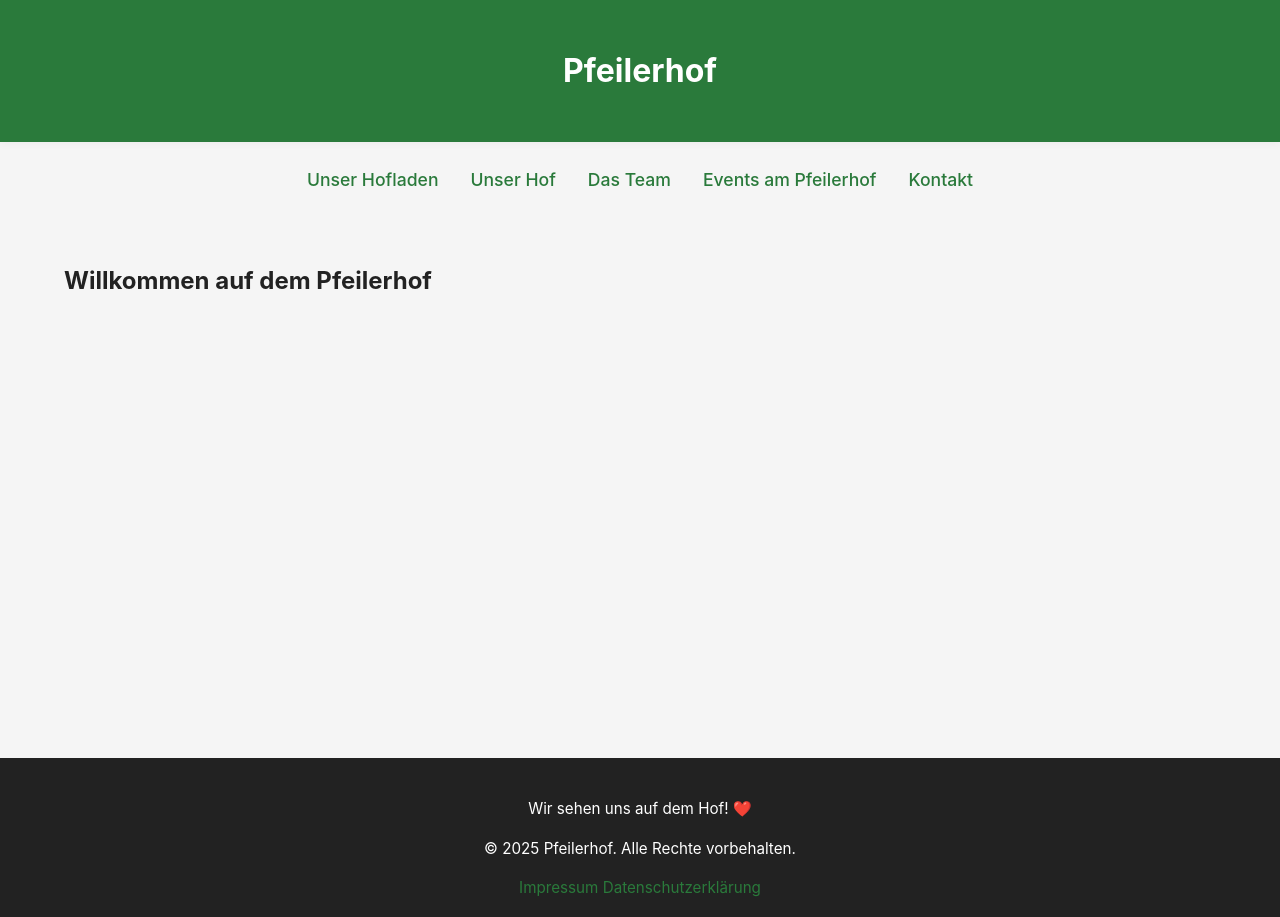
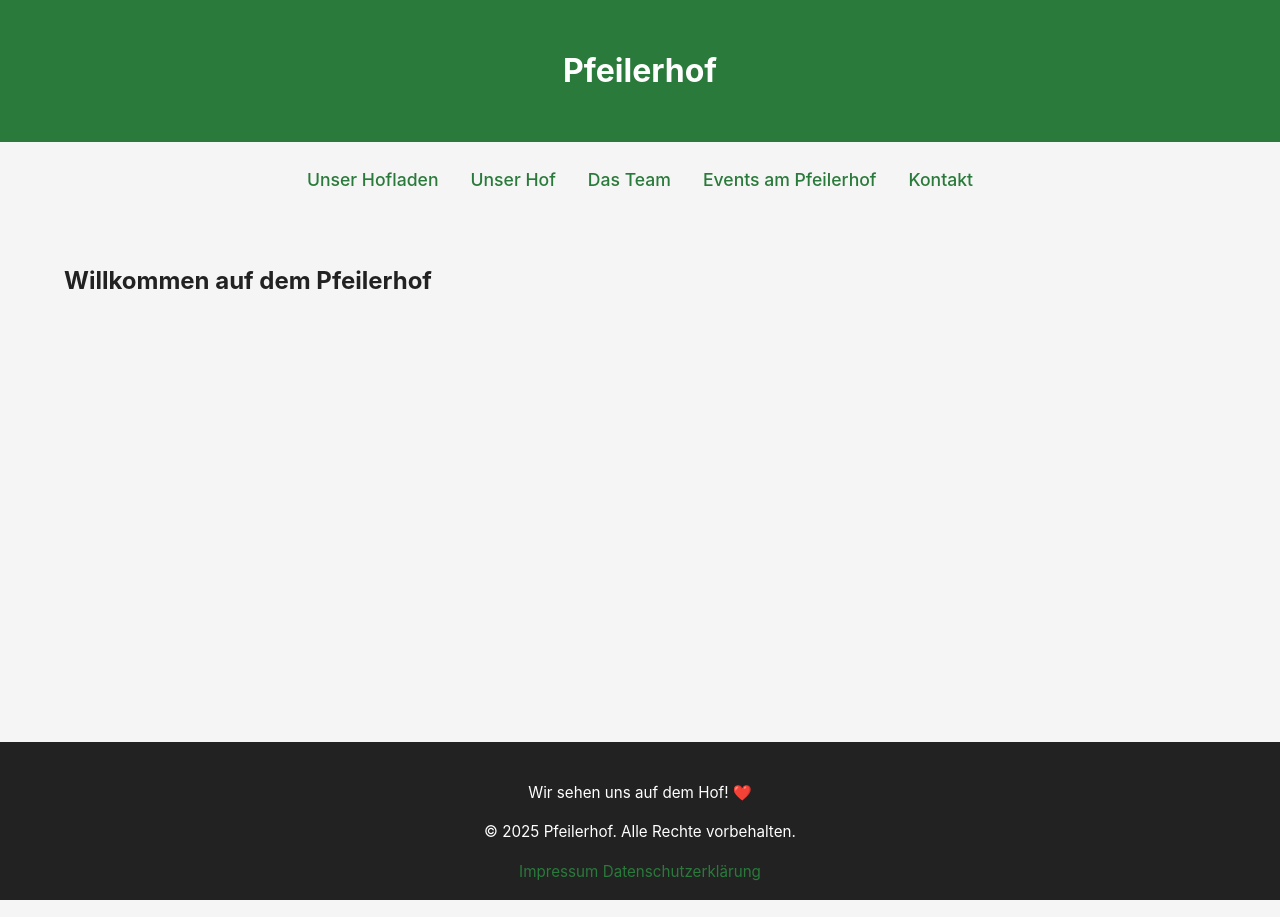
Before and after one commit to dschaufelberger/pfeilerhof, a Jekyll site: the page built from Pfeilerhof/index.md, in a window 1280 px wide. Built offline with Jekyll 4.4.1, drawn with Linux system fonts in a browser that asks for light colours.

Commit message:
Use grid for page layout

```diff
--- a/Pfeilerhof/assets/css/main.scss
+++ b/Pfeilerhof/assets/css/main.scss
@@ -18,6 +18,10 @@ html {
   box-sizing: inherit;
 }
 
+html, body {
+  height: 100%;
+}
+
 body {
   margin: 0;
   padding: 0;
@@ -25,6 +29,9 @@ body {
   color: $text-color;
   background: $secondary-color;
   line-height: 1.6;
+  display: grid;
+  grid-template-rows: auto auto 1fr auto;
+  min-height: 100vh;
 }
 
 a {
@@ -47,27 +54,25 @@ a {
   padding: 1.5rem 0;
 }
 
-header,
-nav,
-main,
-footer {
-  display: block;
+nav {
+  grid-row: 2;
 }
 
 header {
+  grid-row: 1;
   background: $primary-color;
   color: #fff;
   padding: 1.5rem 0;
   text-align: center;
-  box-shadow: 0 2px 8px rgba(0, 0, 0, 0.04);
 }
 
 main {
-  min-height: 60vh;
+  grid-row: 3;
   padding: 2rem 0;
 }
 
 footer {
+  grid-row: 4;
   background: #222;
   color: #fff;
   text-align: center;
@@ -79,7 +84,6 @@ footer {
 @media (max-width: 700px) {
   .container {
     width: 98%;
-    padding: 1rem 0;
   }
 
   main {
```
